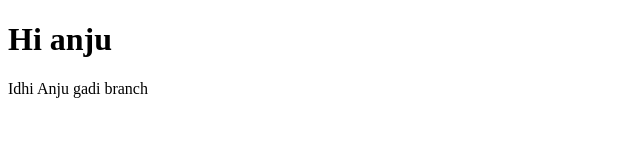
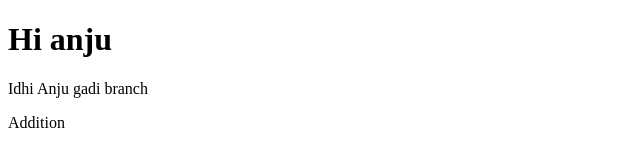
Before and after one commit to Biswanth-Chevula/Test, a plain HTML site: page index.html in a window 1280 px wide. Shown: the full height of the page, 0-640 px from the left. Drawn offline with Linux system fonts and the light colour scheme.

Commit message:
add implement chesa

```diff
--- a/index.html
+++ b/index.html
@@ -8,5 +8,6 @@
   <body>
     <h1>Hi anju</h1>
     <p>Idhi Anju gadi branch</p>
+    <p>Addition</p>
   </body>
 </html>
```
